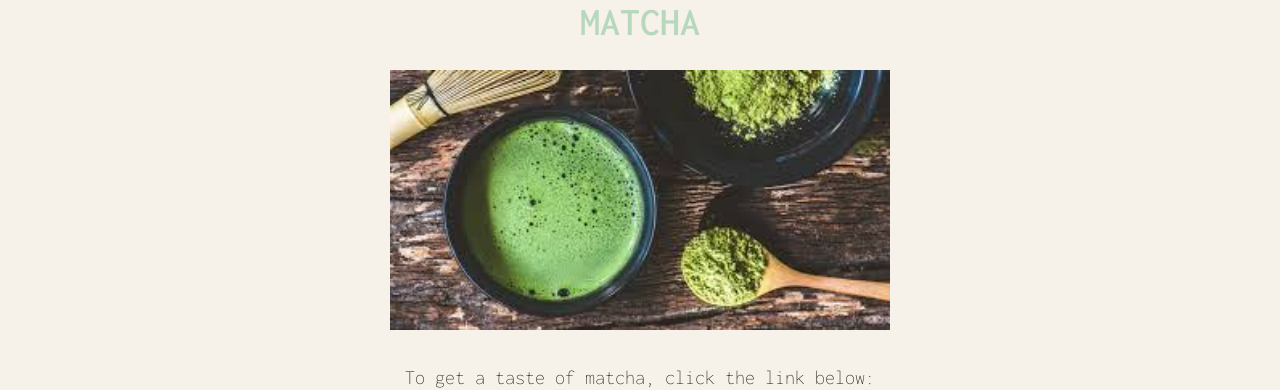
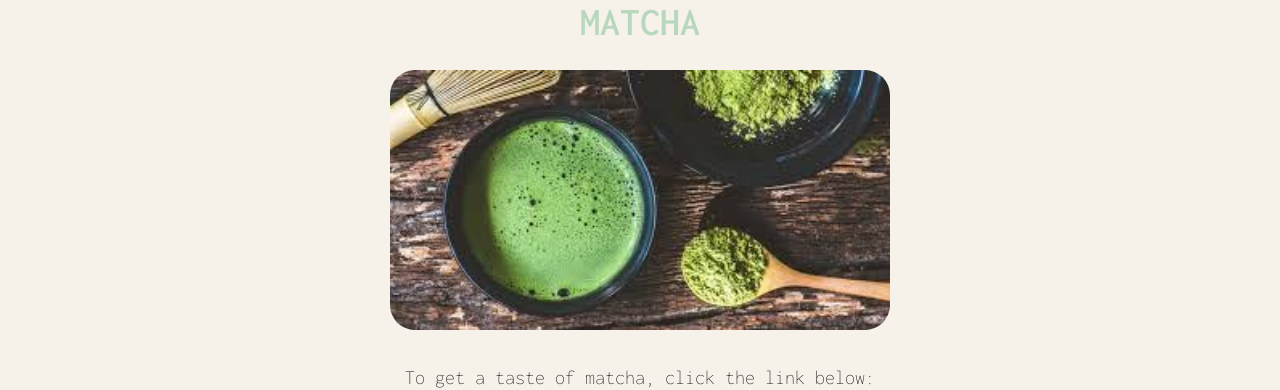
Before and after one commit to valashsab/next-js-ecommerce-store-vs, a Next.js app: page / in a window 1280 px wide. Shown: the part 201-591 px from the top of the page. Built offline with nearby package versions, Linux system fonts and the light colour scheme; no server answers.

Commit message:
Style img in in main page

```diff
--- a/app/page.js
+++ b/app/page.js
@@ -16,7 +16,7 @@ export default function HomePage() {
       <h1>MATCHA</h1>
       <div className="mainImg">
         <Image
-          classname={styles.pictureMainpage}
+          className={styles.pictureMainpage}
           src={matchapowder}
           alt="matcha powder"
           width={500}
```
